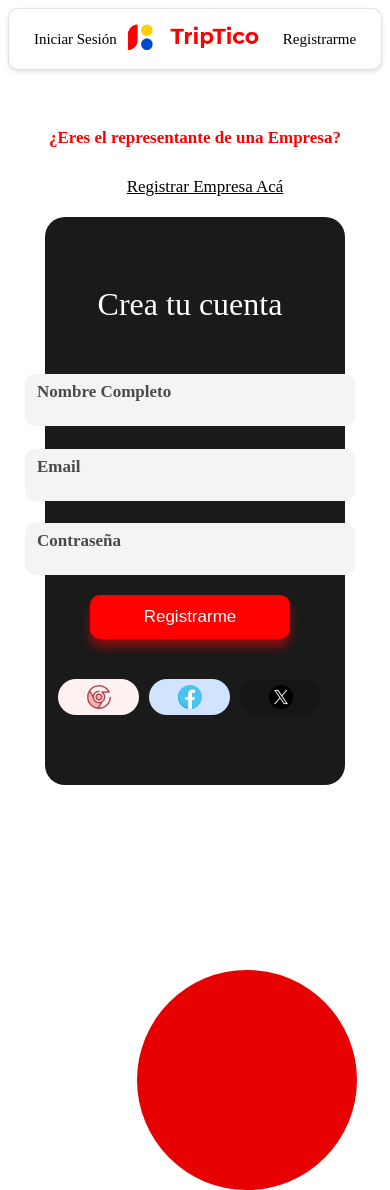
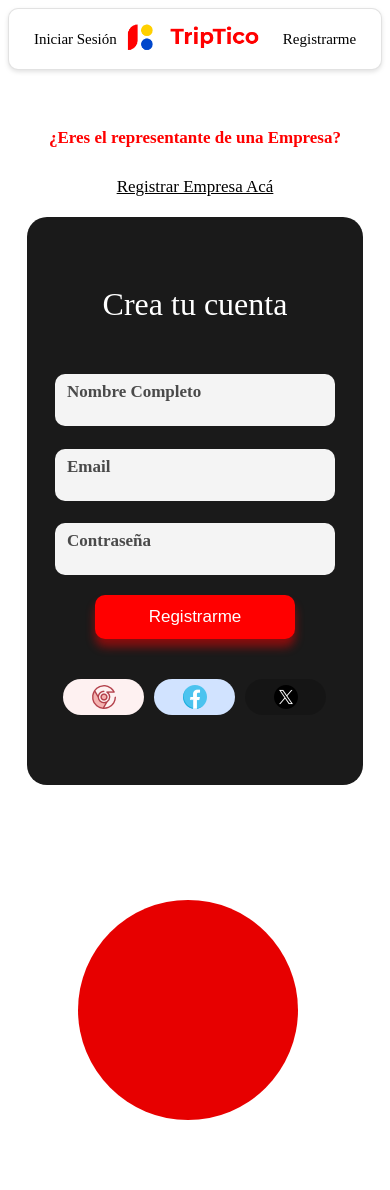
Before and after one commit to gabadabaduu/hackaton, an Angular app: page /app-registro in a window 390 px wide. After the commit the page ends 1120 px from the top, so only its background shows below. Built offline with nearby package versions, Linux system fonts and the light colour scheme.

Commit message:
Registro con responsive (se supone x2)

```diff
--- a/src/app/Modules/Autenticacion/Paginas/registro/css/registro.component.css
+++ b/src/app/Modules/Autenticacion/Paginas/registro/css/registro.component.css
@@ -6,7 +6,6 @@
     margin-top: 30px;
     margin-bottom: 20px;
 }
-
 .title {
     font-size: 17px;
     color: #FF0000;
--- a/src/app/Modules/Autenticacion/Paginas/registro/css/registro2.component.css
+++ b/src/app/Modules/Autenticacion/Paginas/registro/css/registro2.component.css
@@ -68,14 +68,11 @@
 .login-btn1:hover {
     transform: scale(1.02);
 }
-
-
 .social-login {
     display: flex;
     flex-direction: row;
     margin-top: 20px;
 }
-
 .facebook-btn {
     width: 81px;
     height: 36px;
@@ -92,7 +89,6 @@
 .facebook-btn:hover {
     transform: scale(1.09);
 }
-
 .google-btn {
     margin-right: 10px;
     width: 81px;
--- a/src/app/Modules/Autenticacion/Paginas/registro/css/registro3.component.css
+++ b/src/app/Modules/Autenticacion/Paginas/registro/css/registro3.component.css
@@ -1,8 +1,6 @@
-
 .google-btn:hover {
     transform: scale(1.09);
 }
-
 .twitter-btn {
     margin-left: 10px;
     width: 81px;
@@ -32,7 +30,6 @@
     overflow: hidden;
     transform: rotate(270deg);
 }
-
 .rectangle {
     position: absolute;
     top: 100%;
@@ -43,7 +40,6 @@
     border-radius: 25px 0 0 25px;
     background-color: #E70000;
 }
-
 .big-circle {
     position: absolute;
     top: 60%;
--- a/src/app/Modules/Autenticacion/Paginas/registro/css/registro4.component.css
+++ b/src/app/Modules/Autenticacion/Paginas/registro/css/registro4.component.css
@@ -71,7 +71,7 @@
     }
 }
 
-/* Estilos para móviles (pantallas menores a 768px) */
+/* Estilos para móviles (pantallas menores a 767px) */
 @media (max-width: 767px) {
     .registrar-empresa {
         display: flex;
@@ -93,7 +93,7 @@
         flex-direction: column;
         align-items: center;
         justify-content: center;
-        width: 80%;
+        width: 90%;
         height: 568px;
         background-color: #1A1A1A;
         border-top-left-radius: 20px;
@@ -107,8 +107,8 @@
     }
     .circle {
         position: absolute;
-        top: 970px;
-        left: 35%;
+        top: 900px;
+        left: 20%;
         width: 220px;
         height: 220px;
         background-color: #E70000;
@@ -117,13 +117,13 @@
     }
     .login-form {
         background-color: #1A1A1A;
-        width: 90%;
+        width: 80%;
         height: 200px;
         display: flex;
         flex-direction: column;
         align-items: center;
         justify-content: center;
-        margin-right: 10px;
+        margin-right: 0px;
     }
     .login-btn1 {
         width: 200px;
@@ -132,13 +132,16 @@
         width: 200px;
     }
     .label-up-password {
-        width: 330px;
+        width: 280px;
     }
     .label-up-email {
-        width: 330px;
+        width: 280px;
     }
     .login-title1 {
-        font-size: 25px;
+        font-size: 20px;
+        margin-top: -5px;
     }
-
+    .forgot-password-link {
+        margin-left: 0px;
+    }
 }
```
